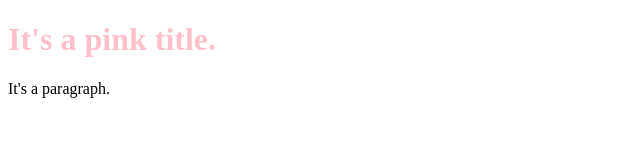
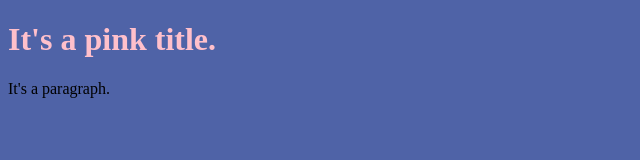
Before and after one commit to pervasive1320/wp2018, a plain HTML site: page index.html in a window 1280 px wide. Shown: the whole page, without its empty margins (0-640 px from the left). Drawn offline with Linux system fonts and the light colour scheme.

Commit message:
nothing to do with

```diff
--- a/index.html
+++ b/index.html
@@ -1,7 +1,7 @@
 
 <!DOCTYPE html>
 <html>
-  <body>
+  <body style="background-color:rgba(35,60,145,0.8);" >
     <h1 style="color:pink;">It's a pink title.</h1>
     <p>It's a paragraph.</p>
     </body>
```
